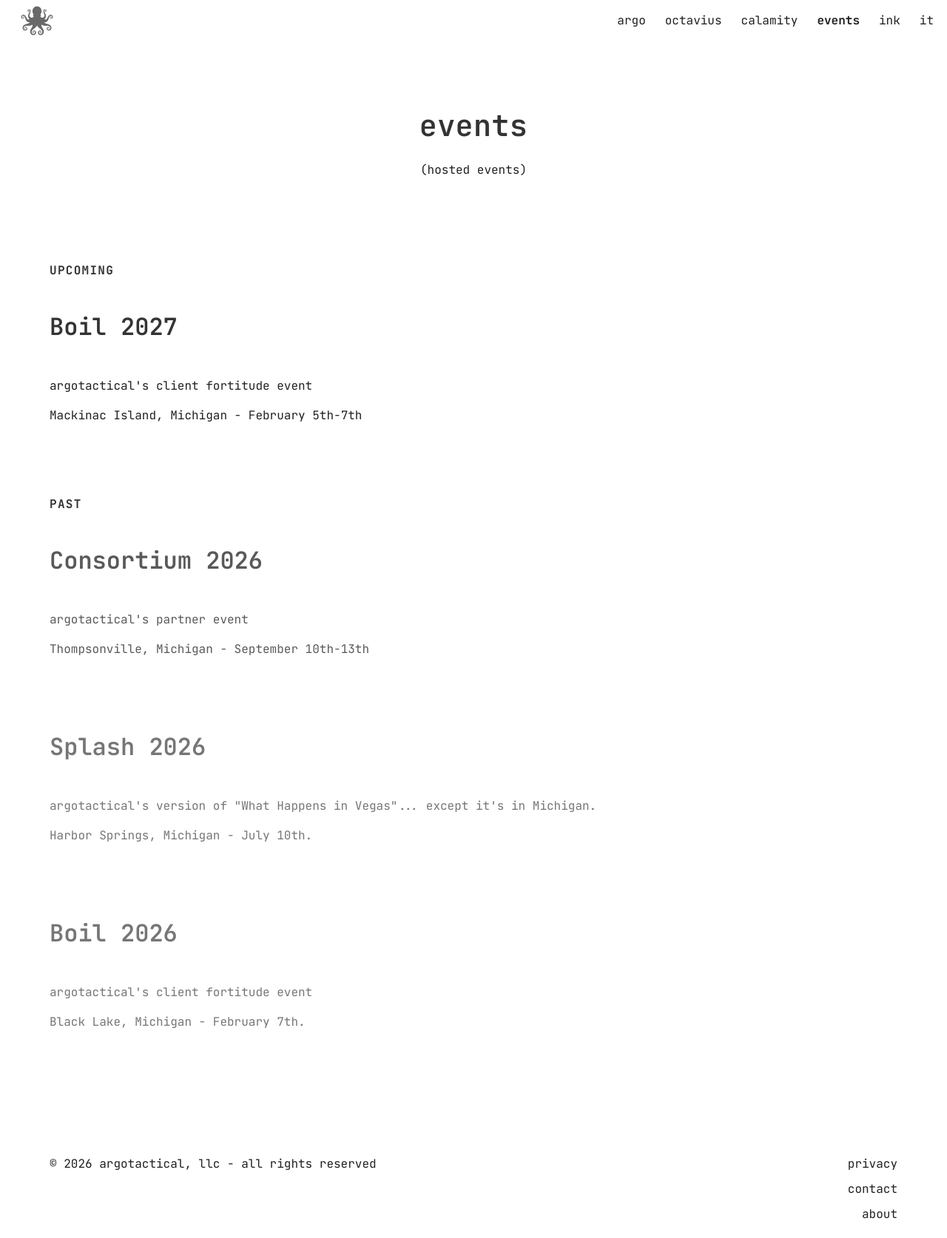
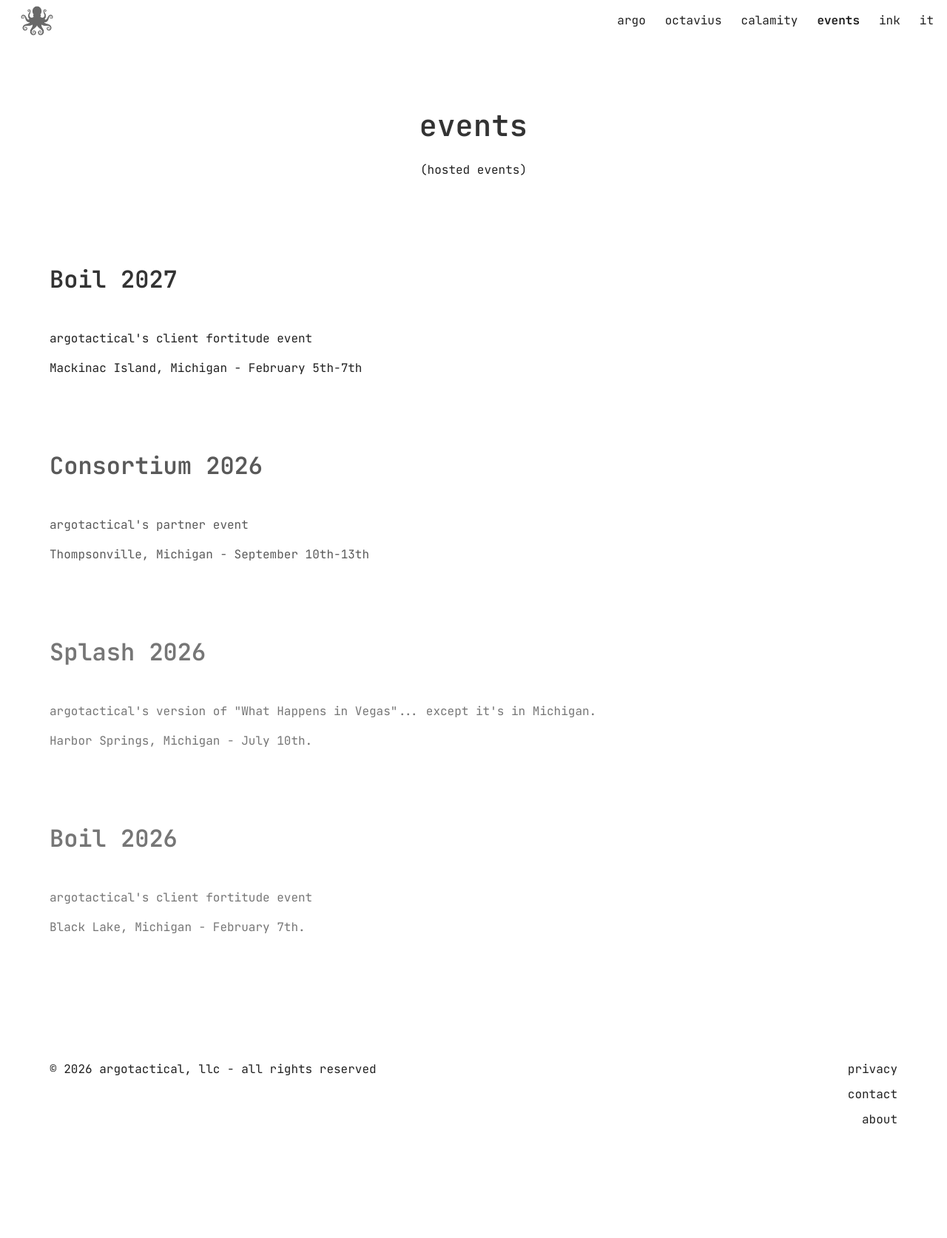
Before and after one commit to argotactical/www, a Jekyll site: the page built from events.html, in a window 1280 px wide. Shown: the whole page at 74% size. Built offline with Jekyll 4.4.1, drawn with Linux system fonts in a browser that asks for light colours; after the commit the page ends 1546 px from its top, so only the background shows below that.

Commit message:
Events: drop upcoming/past headings and auto-regrouping script
Co-Authored-By: Claude Sonnet 5.5 <noreply@anthropic.com>
Claude-Session: https://claude.ai/code/session_01NP5wJVRTeDPTQSNUvfqhBw

```diff
--- a/assets/site.js
+++ b/assets/site.js
@@ -8,20 +8,4 @@
       nav.classList.toggle('open', open);
     });
   }
-
-  // events: move any event whose end date has passed into the "past" group
-  var up = document.getElementById('upcoming-events'), past = document.getElementById('past-events');
-  if (up && past) {
-    var today = new Date().toISOString().slice(0, 10);
-    Array.prototype.slice.call(up.querySelectorAll('.event[data-end]')).forEach(function (e) {
-      if (e.getAttribute('data-end') < today) {
-        e.classList.add('past');
-        past.insertBefore(e, past.firstChild);
-      }
-    });
-    if (!up.children.length) {
-      up.hidden = true;
-      document.getElementById('upcoming-heading').hidden = true;
-    }
-  }
 })();
--- a/assets/style.css
+++ b/assets/style.css
@@ -191,20 +191,11 @@ main { flex: 1; }
 
 /* events */
 .events { padding-top: 112px; }
-.group {
-  font-size: 16px;
-  font-weight: 700;
-  text-transform: uppercase;
-  letter-spacing: 0.08em;
-  color: var(--head);
-  margin: 0 0 40px;
-}
 .event { margin-bottom: 96px; }
-.event h3 { font-size: 32px; font-weight: 600; color: var(--head); margin: 0 0 44px; }
+.event h2 { font-size: 32px; font-weight: 600; color: var(--head); margin: 0 0 44px; }
 .event p { margin: 0 0 16px; }
-.event.past, .event.past h3 { color: #595959; }
-.event.older, .event.older h3 { color: #767676; }
-#past-heading { margin-top: 24px; }
+.event.past, .event.past h2 { color: #595959; }
+.event.older, .event.older h2 { color: #767676; }
 
 /* dark bands (ink, privacy) */
 .band { background: var(--band); color: #fff; margin-top: 88px; padding: 32px 0 30px; }
@@ -250,7 +241,7 @@ main { flex: 1; }
   .tag { margin-top: 72px; }
   .section, .events { padding-top: 64px; }
   .split, .product { grid-template-columns: 1fr; gap: 32px; }
-  .split h2, .event h3 { font-size: 24px; margin-bottom: 20px; }
+  .split h2, .event h2 { font-size: 24px; margin-bottom: 20px; }
   .label { margin: 32px 0; }
   .carousel .prev, .carousel .next { display: none; }
   .event { margin-bottom: 56px; }
--- a/events.html
+++ b/events.html
@@ -10,30 +10,24 @@ jsonld: '{"@context":"https://schema.org","@type":"Event","name":"Boil 2027","de
       <p class="sub">(hosted events)</p>
     </section>
     <section class="events wrap">
-      <h2 class="group" id="upcoming-heading">upcoming</h2>
-      <div id="upcoming-events">
-        <article class="event" data-end="2027-02-07">
-          <h3>Boil 2027</h3>
+      <article class="event">
+        <h2>Boil 2027</h2>
         <p>argotactical's client fortitude event</p>
         <p>Mackinac Island, Michigan - <time datetime="2027-02-05">February 5th</time>-<time datetime="2027-02-07">7th</time></p>
       </article>
-      </div>
-      <h2 class="group" id="past-heading">past</h2>
-      <div id="past-events">
-        <article class="event past" data-end="2026-09-13">
-          <h3>Consortium 2026</h3>
+      <article class="event past">
+        <h2>Consortium 2026</h2>
         <p>argotactical's partner event</p>
         <p>Thompsonville, Michigan - <time datetime="2026-09-10">September 10th</time>-<time datetime="2026-09-13">13th</time></p>
       </article>
-        <article class="event past older" data-end="2026-07-10">
-          <h3>Splash 2026</h3>
+      <article class="event past older">
+        <h2>Splash 2026</h2>
         <p>argotactical's version of "What Happens in Vegas"... except it's in Michigan.</p>
         <p>Harbor Springs, Michigan - <time datetime="2026-07-10">July 10th</time>.</p>
       </article>
-        <article class="event past older" data-end="2026-02-07">
-          <h3>Boil 2026</h3>
+      <article class="event past older">
+        <h2>Boil 2026</h2>
         <p>argotactical's client fortitude event</p>
         <p>Black Lake, Michigan - <time datetime="2026-02-07">February 7th</time>.</p>
       </article>
-      </div>
     </section>
```
Also changed, not shown: README.md. Lines whose indentation alone changed are shown as unchanged.
